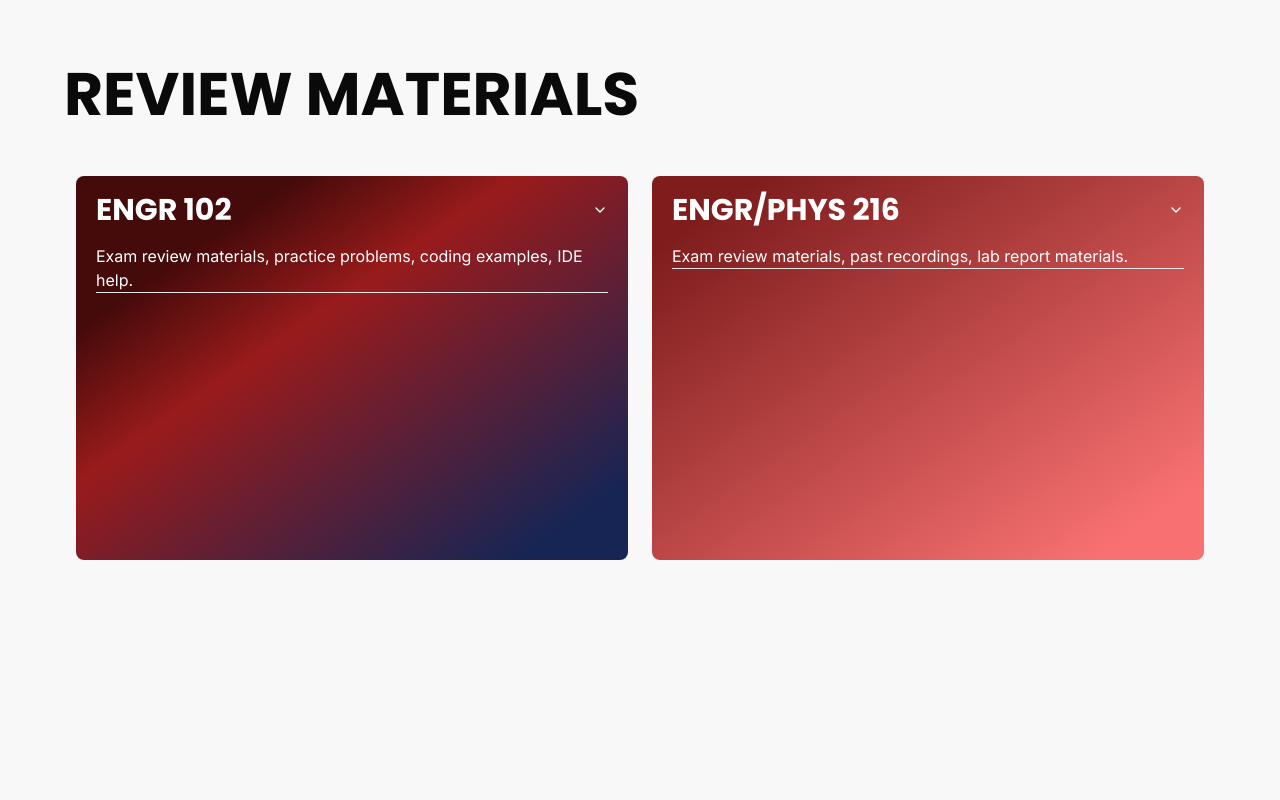
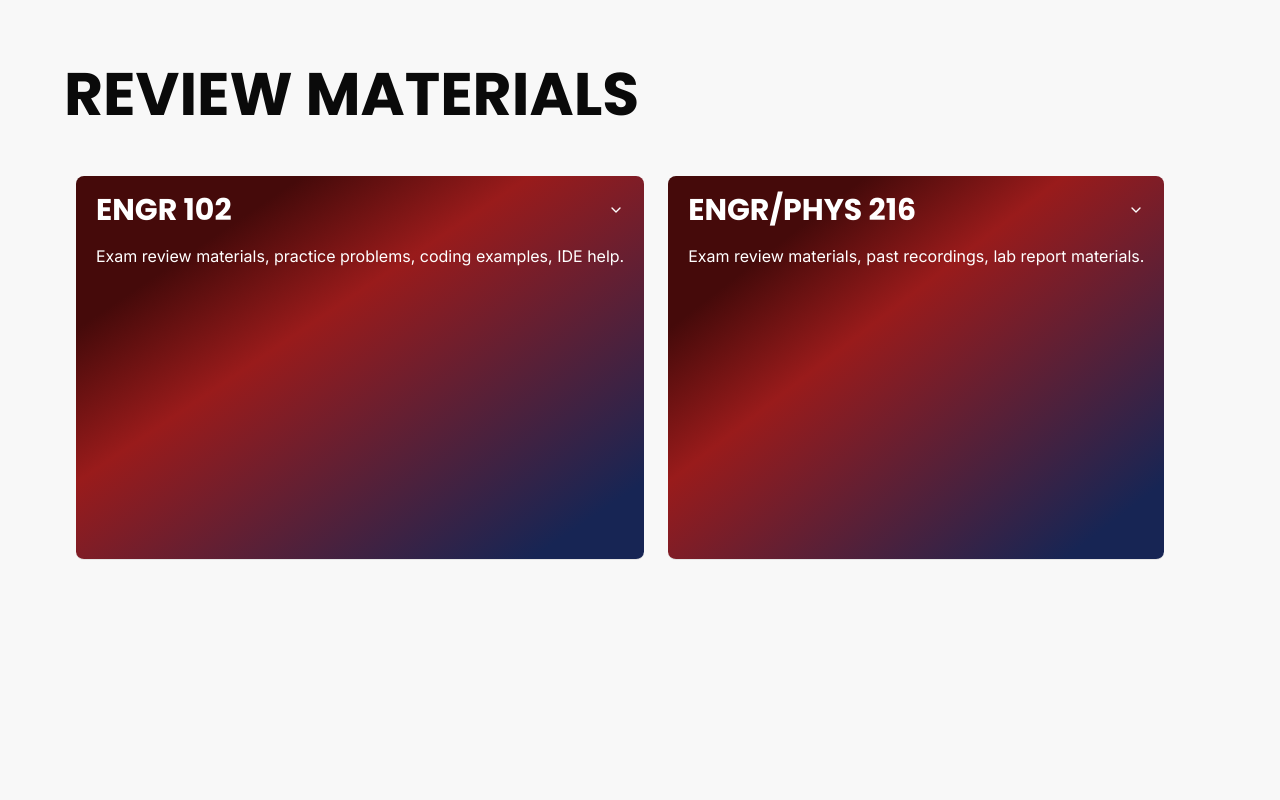
Before and after one commit to TAO-ENGR/club-website, a Next.js app in the folder club-website/: page /reviews in a window 1280 px wide. Shown: the top 800 px of the page. Built offline with nearby package versions, Linux system fonts and the light colour scheme.

Commit message:
currently scuffed but json implementation is getting there

```diff
--- a/club-website/src/app/reviews/courseData.json
+++ b/club-website/src/app/reviews/courseData.json
@@ -1,14 +1,19 @@
 [
     {
-        "courseName": "ENGR 102",
-        "courseDescription": "Exam review materials, practice problems, coding examples, IDE help.",
+        "name": "ENGR 102",
+        "description": "Exam review materials, practice problems, coding examples, IDE help.",
         "semesters": ["Fall 2023"],
-        "materials": ["Midterm Exam Review Drive", "Midterm Cheatsheet", "Final Exam Review Drive"]
+        "materials": ["Midterm Exam Review Drive", "Midterm Cheatsheet", "Final Exam Review Drive"],
+        "links": ["https://drive.google.com/drive/folders/1V5gzv7ZKG3EwIKqxGHhVja8W_JfrXclC?usp=sharing",
+                  "https://drive.google.com/file/d/15fV5F6wmwJqiPdWJGd-vmPa5tLUUMgGd/view?usp=sharing",
+                  "https://drive.google.com/drive/folders/1Y8cQ3URQ4LXOPUywjN5ihDgsAVUsKo3D?usp=sharing"]
     },
     {
-        "courseName": "ENGR/PHYS 216",
-        "courseDescription": "Exam review materials, past recordings, lab report materials.",
+        "name": "ENGR/PHYS 216",
+        "description": "Exam review materials, past recordings, lab report materials.",
         "semesters": ["Spring 2024"],
-        "materials": ["Final Exam Review Drive", "Formula Sheet/Exam Instructions"]
+        "materials": ["Final Exam Review Drive", "Formula Sheet/Exam Instructions"],
+        "links": ["https://drive.google.com/drive/folders/1AeYFDv4shFLuiMDOAEKqq9Yk2onzfEiI?usp=sharing",
+                  "https://drive.google.com/file/d/1EJDErnbdNbpHHOIXD0pBxmyYJt6ynOxW/view?usp=sharing"]
     }
 ]
--- a/club-website/src/app/reviews/page.tsx
+++ b/club-website/src/app/reviews/page.tsx
@@ -1,10 +1,22 @@
 import { poppins } from "../fonts"
 import about from "./reviews.module.css";
 import Link from "next/link";
-import Accordion102 from "@/components/ui/Accordion102"
+import Accordion102 from "@/components/ui/Accordion102";
 import Accordion216 from "@/components/ui/Accordion216";
 
+import courseData from "../../app/reviews/courseData.json";
+import { CourseType } from "../../lib/types";
+
+import {
+  Accordion,
+  AccordionContent,
+  AccordionItem,
+  AccordionTrigger,
+} from "@/components/ui/accordion"
+
 export default function Reviews() {
+  const courses: CourseType[] = courseData;
+
   return (
     <>
       <div className={`text-left bg p-16 h-screen ${about["bg-light-gray"]}`}>
@@ -13,12 +25,40 @@ export default function Reviews() {
         </h1>
         {/* // flex-row div allows accordions to be side-by-side */}
         <div className="flex flex-row">
-        <div className="px-5 basis-1/2 size-100 rounded-lg m-3 min-h-96 min-w-72 bg-gradient-to-br from-red-950 from-20% via-red-800 via-40% to-blue-950 to-90%">
-            <Accordion102/>
-        </div>
-        <div className="px-5 basis-1/2 size-100 rounded-lg m-3 min-h-96 min-w-72 bg-gradient-to-br from-red-900 from-10% to-red-400 to-90%">
-            <Accordion216/>
-        </div>
+          {courses.map((course, index) =>
+            <div key={index}>
+              <Accordion type="multiple">
+                <AccordionItem value="item-1" className="text-white px-5 basis-1/2 size-100 rounded-lg m-3 min-h-96 min-w-72 bg-gradient-to-br from-red-950 from-20% via-red-800 via-40% to-blue-950 to-90%">
+                  <AccordionTrigger>
+                    <p className="text-3xl text-left font-bold text-white" style={poppins.style}>
+                      {course.name}
+                    </p>
+                  </AccordionTrigger>
+                  <p>
+                    {course.description}
+                  </p>
+                  <AccordionContent>
+                    <AccordionItem value="item-1b">
+                      <AccordionTrigger>
+                        <p>
+                          {course.semesters}
+                        </p>
+                      </AccordionTrigger>
+                      <AccordionContent>
+                        <a href={course.links} target="_blank">
+                          <p className="indent-4 hover:underline">
+                            {course.materials}
+                          </p>
+                        </a>
+                      </AccordionContent>
+                    </AccordionItem>
+                  </AccordionContent>
+                </AccordionItem>
+              </Accordion>
+            </div>
+          )
+
+        }
         </div>
 
       </div>
--- a/club-website/src/components/ui/Accordion102.tsx
+++ b/club-website/src/components/ui/Accordion102.tsx
@@ -6,9 +6,11 @@ import {
 } from "@/components/ui/accordion"
 
 import { poppins } from "../../app/fonts"
+import courseData from "../../app/reviews/courseData.json"
 
 // type = "multiple" allows for both accordions to be open
 function Accordion102() {
+
   return (
     <Accordion type="multiple">
 
--- a/club-website/src/lib/types.ts
+++ b/club-website/src/lib/types.ts
@@ -1 +1,3 @@
 export type EventType = {date: any, startTime: any, endTime: any, title: String, desc: any}
+
+export type CourseType = {name: string, description: string, semesters: any, materials: any, links: any}
```
Lines whose indentation alone changed are shown as unchanged.
